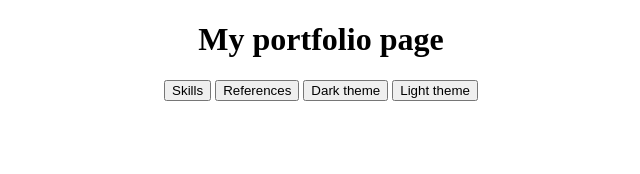
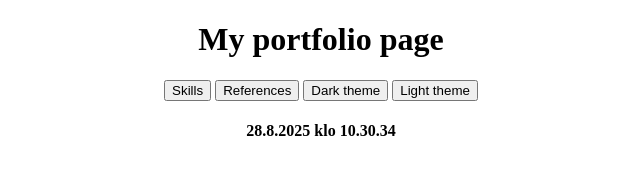
Before and after one commit to Point-SimoSiren/JS-kurssin-tuotoksia, a plain HTML site: page index.html in a window 1280 px wide. Shown: the whole page, without its empty margins (319-959 px from the left). Drawn offline with Linux system fonts and the light colour scheme.

Commit message:
ajan näyttäminen

```diff
--- a/index.html
+++ b/index.html
@@ -18,15 +18,31 @@
 
         <div id="root"></div>
 
+        <!-- Tänne tulee footer palkki-->
+         <h4 id="footer-text"></h4>
+
        <div id="korttinakyma-container" style="visibility: hidden;">
           <iframe src="kortti.html" style="width:100%; height:800px; border:none;"></iframe>
         </div>
 
-
-
     </div>
 
     <script>
+
+        function updateTime() {
+        // PVM haku footeriin -------------------
+         const nyt = new Date();
+        // Perus muotoilu suomeksi:
+        const suomeksi = nyt.toLocaleString("fi-FI");
+        // Tulostetaan koko Date-olio oletusmuodossa
+         document.getElementById("footer-text").textContent = suomeksi;
+        }
+
+        // kutsutaan heti kerran aluksi
+        updateTime()
+
+        // ja sen jälkeen joka sekunti (1000 ms)
+        setInterval(updateTime, 1000)
 
 
         // -- TEEMAAN LIITTYVÄT FUNKTIOT --------------
```
